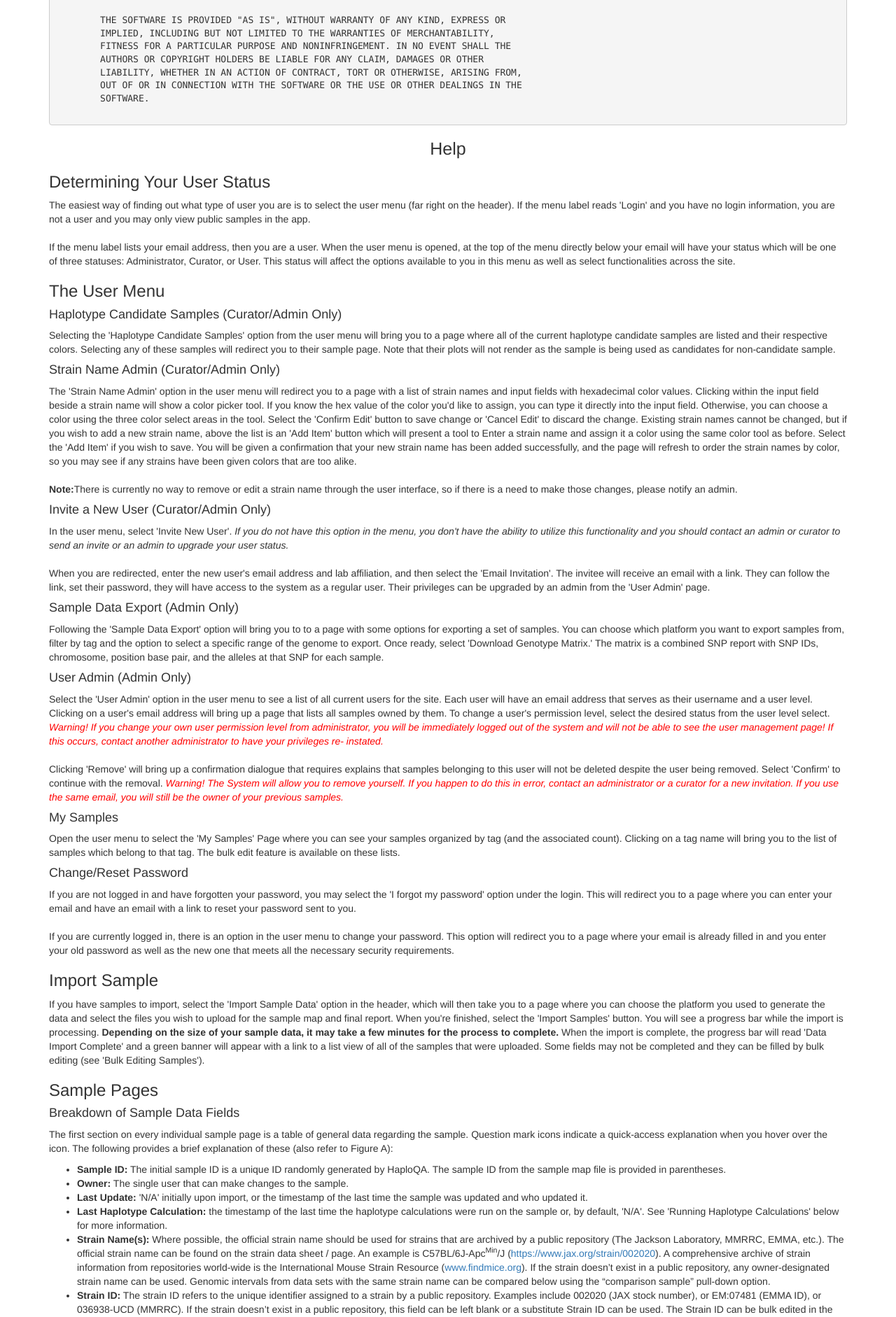
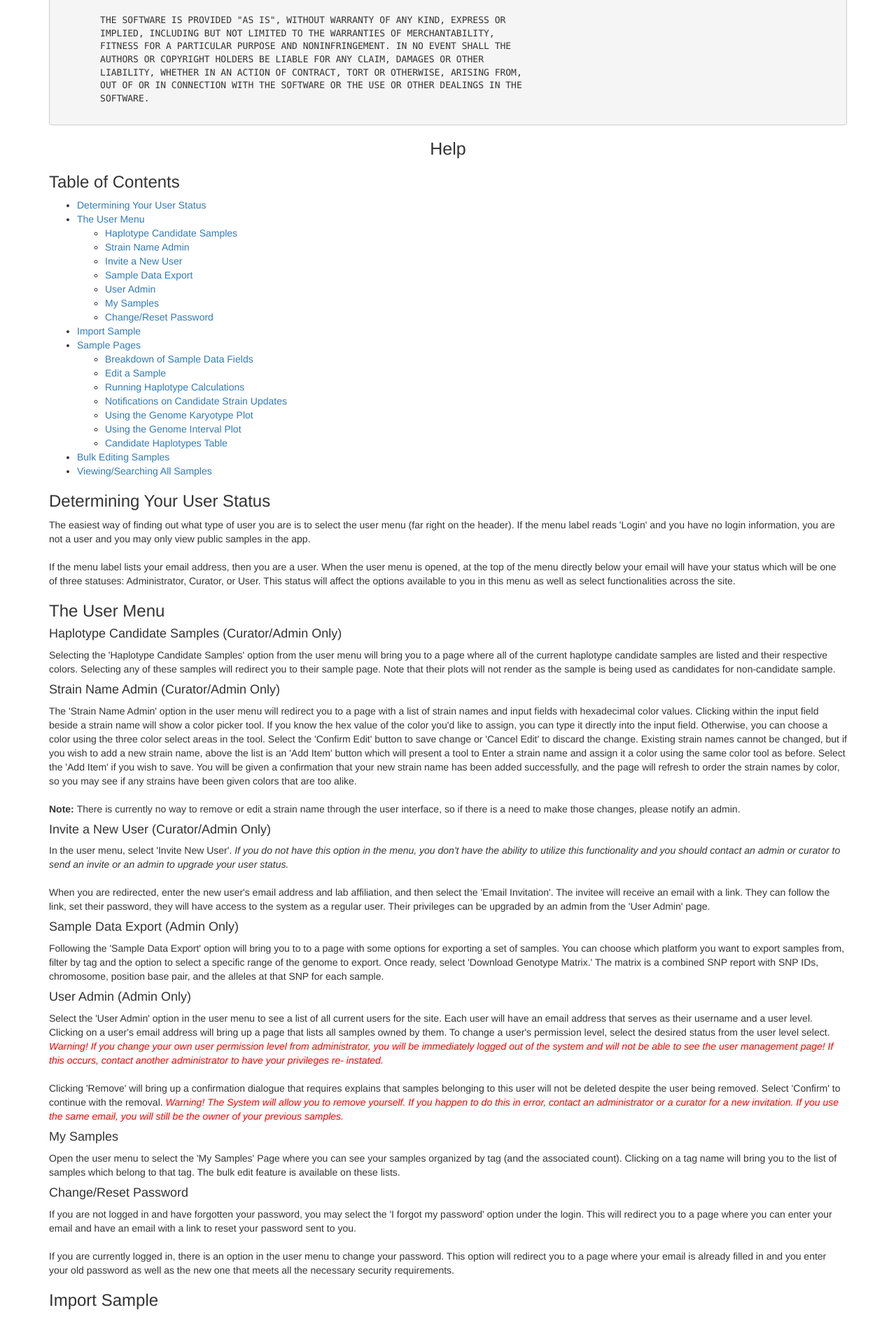
Before and after one commit to TheJacksonLaboratory/haploqa, a Flask app: page /help.html in a window 1280 px wide. Shown: the part 470-2352 px from the top of the page at 70% size. Run offline with Flask 2, Linux system fonts and the light colour scheme; some libraries are stand-ins or nearby versions.

Commit message:
Adds table of content for help page where each item brings you to associated section below.

```diff
--- a/src/haploqa/templates/help.html
+++ b/src/haploqa/templates/help.html
@@ -47,8 +47,40 @@
 
 
     <h2>Help</h2>
+    <div id="table-of-contents">
+    <h3>Table of Contents</h3>
+    <ul>
+        <li><a href="#help-user-status">Determining Your User Status</a></li>
+        <li><a href="#help-user-menu">The User Menu</a>
+            <ul>
+                <li><a href="#help-haplotype-candidates">Haplotype Candidate Samples</a></li>
+                <li><a href="#help-strain-admin">Strain Name Admin</a></li>
+                <li><a href="#help-invite-user">Invite a New User</a></li>
+                <li><a href="#help-sample-export">Sample Data Export</a></li>
+                <li><a href="#help-user-admin">User Admin</a></li>
+                <li><a href="#help-my-samples">My Samples</a></li>
+                <li><a href="#help-password-change">Change/Reset Password</a></li>
+            </ul>
+        </li>
+        <li><a href="#help-import-sample">Import Sample</a></li>
+        <li><a href="#help-sample-page">Sample Pages</a>
+            <ul>
+                <li><a href="#help-data-fields">Breakdown of Sample Data Fields</a></li>
+                <li><a href="#help-edit-sample">Edit a Sample</a></li>
+                <li><a href="#help-haplotype-calculation">Running Haplotype Calculations</a></li>
+                <li><a href="#help-update-notification">Notifications on Candidate Strain Updates</a></li>
+                <li><a href="#help-karyotype-plot">Using the Genome Karyotype Plot</a></li>
+                <li><a href="#help-interval-plot">Using the Genome Interval Plot</a></li>
+                <li><a href="#help-haplotype-table">Candidate Haplotypes Table</a></li>
+            </ul>
+        </li>
+        <li><a href="#help-bulk-edit">Bulk Editing Samples</a></li>
+        <li><a href="#help-search-samples">Viewing/Searching All Samples</a></li>
+    </ul>
+    </div>
 
     <div id="user-help">
+        <div id="help-user-status">
             <h3>Determining Your User Status</h3>
             <p>
                 The easiest way of finding out what type of user you are is to select the user menu (far right on the
@@ -60,8 +92,13 @@
                 Administrator, Curator, or User. This status will affect the options available to you in this menu as
                 well as select functionalities across the site.
             </p>
+        </div>
 
+        <div id="help-user-menu">
             <h3>The User Menu</h3>
+        </div>
+
+        <div id="help-haplotype-candidates">
             <h4>Haplotype Candidate Samples (Curator/Admin Only)</h4>
             <p>
                 Selecting the 'Haplotype Candidate Samples' option from the user menu will bring you to a page where all of
@@ -69,7 +106,9 @@
                 samples will redirect you to their sample page. Note that their plots will not render as the sample is
                 being used as candidates for non-candidate sample.
             </p>
+        </div>
 
+        <div id="help-strain-admin">
             <h4>Strain Name Admin (Curator/Admin Only)</h4>
             <p>
                 The 'Strain Name Admin' option in the user menu will redirect you to a page with a list of strain names and
@@ -83,10 +122,12 @@
                 been added successfully, and the page will refresh to order the strain names by color, so you may see if any
                 strains have been given colors that are too alike.<br/>
                 <br/>
-            <b>Note:</b>There is currently no way to remove or edit a strain name through the user interface, so if
+                <b>Note: </b>There is currently no way to remove or edit a strain name through the user interface, so if
                 there is a need to make those changes, please notify an admin.
             </p>
+        </div>
 
+        <div id="help-invite-user">
             <h4>Invite a New User (Curator/Admin Only)</h4>
             <p>
                 In the user menu, select 'Invite New User'. <i>If you do not have this option in the
@@ -98,7 +139,9 @@
                 they will have access to the system as a regular user. Their privileges can be upgraded by an admin from the
                 'User Admin' page.
             </p>
+        </div>
 
+        <div id="help-sample-export">
             <h4>Sample Data Export (Admin Only)</h4>
             <p>
                 Following the 'Sample Data Export' option will bring you to to a page with some options for exporting a set
@@ -107,7 +150,9 @@
                 is a combined SNP report with SNP IDs, chromosome, position base pair, and the alleles at that SNP for each
                 sample.
             </p>
+        </div>
 
+        <div id="help-user-admin">
             <h4>User Admin (Admin Only)</h4>
             <p>
                 Select the 'User Admin' option in the user menu to see a list of all current users for the site. Each user
@@ -124,14 +169,18 @@
                 contact an administrator or a curator for a new invitation. If you use the same email, you will still be the
                 owner of your previous samples.</i>
             </p>
+        </div>
 
+        <div id="help-my-samples">
             <h4>My Samples</h4>
             <p>
                 Open the user menu to select the 'My Samples' Page where you can see your samples organized by tag (and the
                 associated count). Clicking on a tag name will bring you to the list of samples which belong to that tag.
                 The bulk edit feature is available on these lists.
             </p>
+        </div>
 
+        <div id="help-password-change">
             <h4>Change/Reset Password</h4>
             <p>
                 If you are not logged in and have forgotten your password, you may select the 'I forgot my password'
@@ -142,7 +191,9 @@
                 will redirect you to a page where your email is already filled in and you enter your old password as well
                 as the new one that meets all the necessary security requirements.
             </p>
+        </div>
 
+        <div id="help-import-sample">
             <h3>Import Sample</h3>
             <p>
                 If you have samples to import, select the 'Import Sample Data' option in the header, which will then take
@@ -154,8 +205,13 @@
                 samples that were uploaded. Some fields may not be completed and they can be filled by bulk editing
                 (see 'Bulk Editing Samples').
             </p>
+        </div>
 
+        <div id="help-sample-page">
             <h3>Sample Pages</h3>
+        </div>
+
+        <div id="help-data-fields">
             <h4>Breakdown of Sample Data Fields</h4>
             <p>The first section on every individual sample page is a table of general data regarding the sample. Question
                 mark icons indicate a quick-access explanation when you hover over the icon. The following provides a brief
@@ -254,7 +310,7 @@
                     <b>Notes:</b> A free form text field for added any notes to keep on the sample.
                 </li>
             </ul>
-        <p><br/></p>
+        </div>
 
         <div class="img-float">
             <div class="col-md-6">
@@ -269,8 +325,8 @@
                 </h5>
             </div>
         </div>
-        <p><br/><br/><br/><br/></p>
 
+        <div id="help-edit-sample">
             <h4>Edit a Sample</h4>
             <p>
                 While on a sample page, selecting 'Edit Sample' (only available if you own the sample or are an
@@ -341,8 +397,9 @@
                     updated list of contributing strains.
                 </li>
             </ul>
-        <br/>
+        </div>
 
+        <div id="help-haplotype-calculation">
             <h4>Running Haplotype Calculations</h4>
             <p>
                 On the import of a sample, the haplotype probabilities that are represented in the plots are calculated.
@@ -358,7 +415,9 @@
                 For example, if a note is made on the sample, the last update timestamp will change but the calculation
                 timestamp will remain the same.<br/><br/>
             </p>
+        </div>
 
+        <div id="help-update-notification">
             <div class="img-inline-left col-md-4">
                 <img src="{{ url_for('static', filename='img/notification.png') }}">
                 <h5>Figure C: Sample candidate strain update notification</h5>
@@ -380,7 +439,9 @@
                 candidate strain will affect the rendered plots, email haploqa@jax.org.</i>
                 <br/><br/><br/>
             </p>
+        </div>
 
+        <div id="help-karyotype-plot">
             <h4>Using the Genome Karyotype Plot</h4>
             <p>
                 The plot rendered in the Genome Karyotype Plot section of any sample page depicts the haplotype composition
@@ -407,7 +468,9 @@
                 There are options to download the karyotype plot as a PNG directly below the plot as well as a summary of
                 the haplotype composition and a SNP level haplotype report.<br/><br/>
             </p>
+        </div>
 
+        <div id="help-interval-plot">
             <h4>Using the Genome Interval Plot</h4>
             <p>
                 The genome interval plot (see Figure E) is meant to allow you a more in depth and interactive view of the genome’s
@@ -469,7 +532,9 @@
                 should be. If one of your samples does this email haploqa@jax.org<br/>
                 <br/>
             </p>
+        </div>
 
+        <div id="help-haplotype-table">
             <h4>Candidate Haplotypes Table</h4>
             <p>
                 The Candidate Haplotypes table is an exploratory interface that allows you to interrogate the genetic makeup
@@ -491,7 +556,9 @@
                 investigated further.<br/>
                 <br/>
             </p>
+        </div>
 
+        <div id="help-bulk-edit">
             <h3>Bulk Editing Samples</h3>
             <p>
                 While viewing a list of samples (most often a group of samples with the same tag), if you see an 'Edit
@@ -530,7 +597,9 @@
                 decide not to make the changes, select the 'Cancel Edits' and all changes will be discarded. Leaving a field
                 empty will keep the respective field for selected samples unchanged.<br/><br/>
             </p>
+        </div>
 
+        <div id="help-search-samples">
             <h3>Viewing/Searching All Samples</h3>
             <p>
                 Clicking on the 'HaploQA' title in the header will bring you to the homepage; a directory of samples by tag.
@@ -549,4 +618,5 @@
                 sensitive.<br/><br/>
             </p>
         </div>
+    </div>
 {% endblock %}
```
Also changed, not shown: src/haploqa/static/img/interval_plot_diagram.png, src/haploqa/static/img/karyotype_plot_diagram.png. Lines whose indentation alone changed are shown as unchanged.
